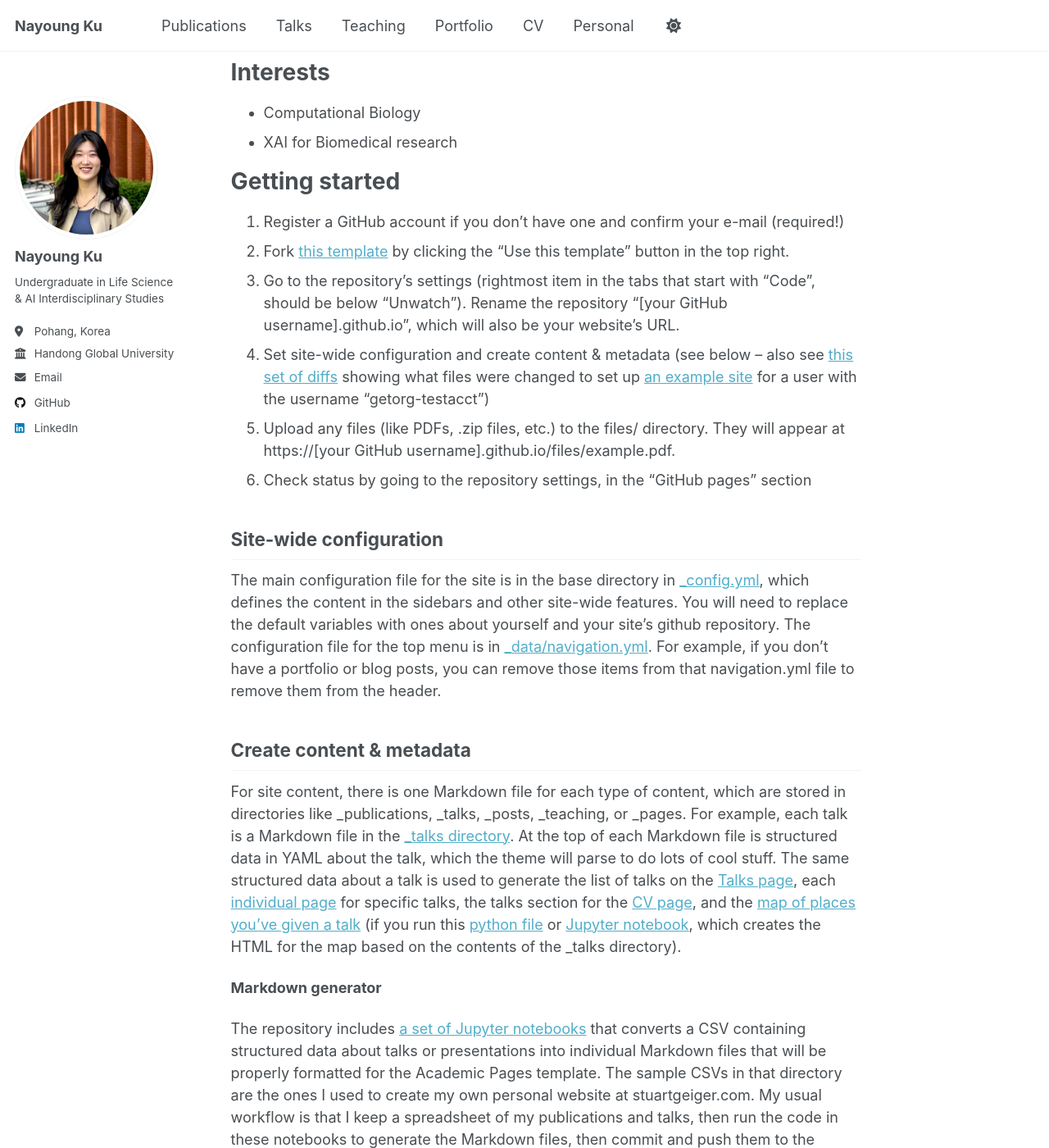
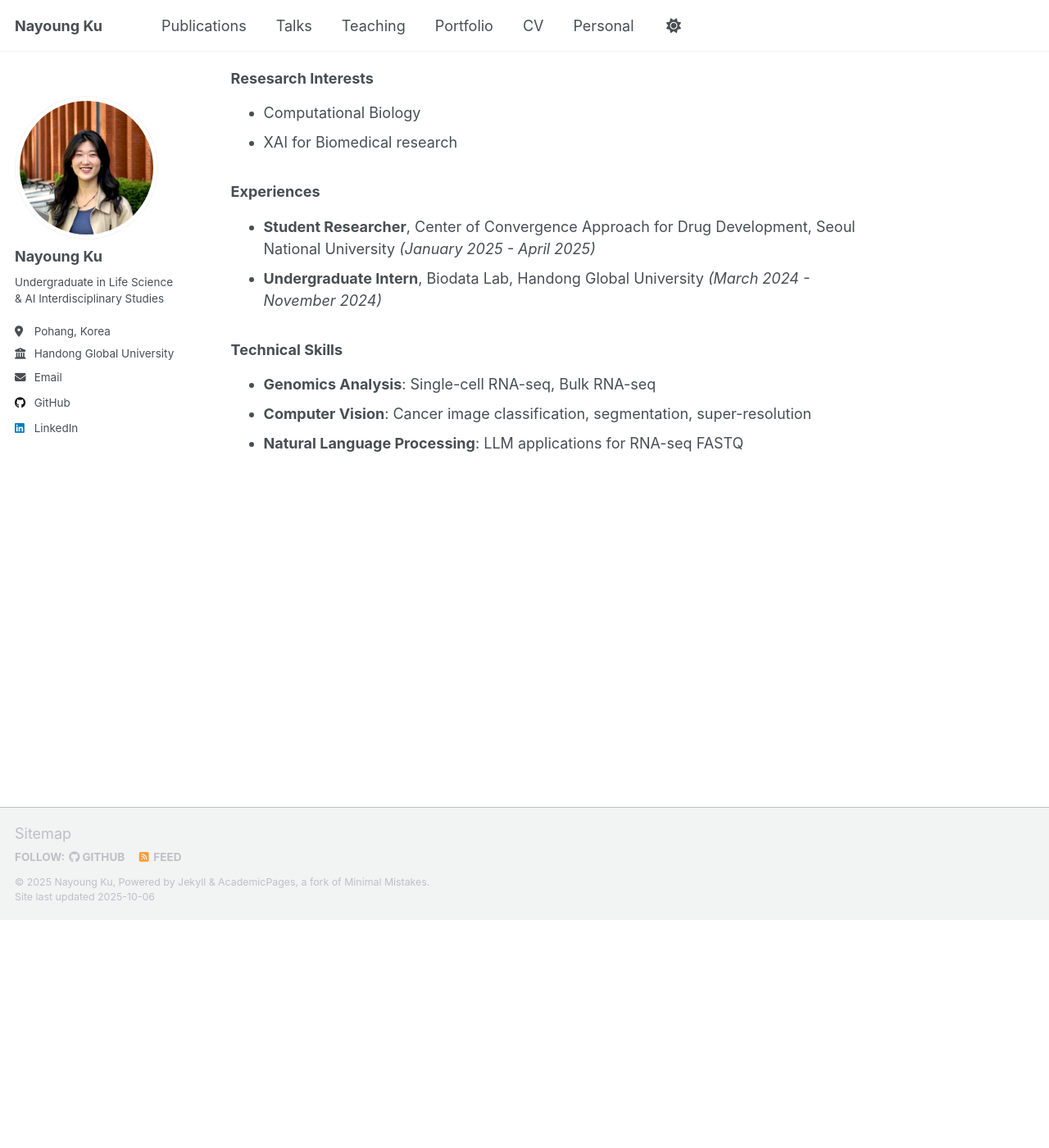
Before and after one commit to nayoungku1/nayoungku1.github.io, a Jekyll site: the page built from _pages/about.md, in a window 1280 px wide and 1400 px high, scrolled down 278 px. Shown: the whole window at 82% size. Built offline with Jekyll 4.4.1, drawn with Linux system fonts in a browser that asks for light colours; a script that is not in the unit is left out; some of the changed text lies outside the part shown.

Commit message:
Edit the contents

```diff
--- a/_pages/about.md
+++ b/_pages/about.md
@@ -12,40 +12,15 @@ I am an undergraduate student at [Handong Global University](https://www.handong
 I love tackling problems from fresh angles: approaching biomedical research like a computer geek, and building AI through the lens of cognitive neuroscience.
 I believe in the power of interdisciplinary areas where the best ideas often emerge.
 
-Interests
-======
+### Resesarch Interests
 * Computational Biology
 * XAI for Biomedical research
 
-Getting started
-======
-1. Register a GitHub account if you don't have one and confirm your e-mail (required!)
-2. Fork [this template](https://github.com/academicpages/academicpages.github.io) by clicking the "Use this template" button in the top right.
-3. Go to the repository's settings (rightmost item in the tabs that start with "Code", should be below "Unwatch"). Rename the repository "[your GitHub username].github.io", which will also be your website's URL.
-4. Set site-wide configuration and create content & metadata (see below -- also see [this set of diffs](http://archive.is/3TPas) showing what files were changed to set up [an example site](https://getorg-testacct.github.io) for a user with the username "getorg-testacct")
-5. Upload any files (like PDFs, .zip files, etc.) to the files/ directory. They will appear at https://[your GitHub username].github.io/files/example.pdf.
-6. Check status by going to the repository settings, in the "GitHub pages" section
+### Experiences
+* **Student Researcher**, Center of Convergence Approach for Drug Development, Seoul National University *(January 2025 - April 2025)*
+* **Undergraduate Intern**, Biodata Lab, Handong Global University *(March 2024 - November 2024)*
 
-Site-wide configuration
-------
-The main configuration file for the site is in the base directory in [_config.yml](https://github.com/academicpages/academicpages.github.io/blob/master/_config.yml), which defines the content in the sidebars and other site-wide features. You will need to replace the default variables with ones about yourself and your site's github repository. The configuration file for the top menu is in [_data/navigation.yml](https://github.com/academicpages/academicpages.github.io/blob/master/_data/navigation.yml). For example, if you don't have a portfolio or blog posts, you can remove those items from that navigation.yml file to remove them from the header.
-
-Create content & metadata
-------
-For site content, there is one Markdown file for each type of content, which are stored in directories like _publications, _talks, _posts, _teaching, or _pages. For example, each talk is a Markdown file in the [_talks directory](https://github.com/academicpages/academicpages.github.io/tree/master/_talks). At the top of each Markdown file is structured data in YAML about the talk, which the theme will parse to do lots of cool stuff. The same structured data about a talk is used to generate the list of talks on the [Talks page](https://academicpages.github.io/talks), each [individual page](https://academicpages.github.io/talks/2012-03-01-talk-1) for specific talks, the talks section for the [CV page](https://academicpages.github.io/cv), and the [map of places you've given a talk](https://academicpages.github.io/talkmap.html) (if you run this [python file](https://github.com/academicpages/academicpages.github.io/blob/master/talkmap.py) or [Jupyter notebook](https://github.com/academicpages/academicpages.github.io/blob/master/talkmap.ipynb), which creates the HTML for the map based on the contents of the _talks directory).
-
-**Markdown generator**
-
-The repository includes [a set of Jupyter notebooks](https://github.com/academicpages/academicpages.github.io/tree/master/markdown_generator
-) that converts a CSV containing structured data about talks or presentations into individual Markdown files that will be properly formatted for the Academic Pages template. The sample CSVs in that directory are the ones I used to create my own personal website at stuartgeiger.com. My usual workflow is that I keep a spreadsheet of my publications and talks, then run the code in these notebooks to generate the Markdown files, then commit and push them to the GitHub repository.
-
-How to edit your site's GitHub repository
-------
-Many people use a git client to create files on their local computer and then push them to GitHub's servers. If you are not familiar with git, you can directly edit these configuration and Markdown files directly in the github.com interface. Navigate to a file (like [this one](https://github.com/academicpages/academicpages.github.io/blob/master/_talks/2012-03-01-talk-1.md) and click the pencil icon in the top right of the content preview (to the right of the "Raw | Blame | History" buttons). You can delete a file by clicking the trashcan icon to the right of the pencil icon. You can also create new files or upload files by navigating to a directory and clicking the "Create new file" or "Upload files" buttons.
-
-Example: editing a Markdown file for a talk
-![Editing a Markdown file for a talk](/images/editing-talk.png)
-
-For more info
-------
-More info about configuring Academic Pages can be found in [the guide](https://academicpages.github.io/markdown/), the [growing wiki](https://github.com/academicpages/academicpages.github.io/wiki), and you can always [ask a question on GitHub](https://github.com/academicpages/academicpages.github.io/discussions). The [guides for the Minimal Mistakes theme](https://mmistakes.github.io/minimal-mistakes/docs/configuration/) (which this theme was forked from) might also be helpful.
+### Technical Skills
+* **Genomics Analysis**: Single-cell RNA-seq, Bulk RNA-seq
+* **Computer Vision**: Cancer image classification, segmentation, super-resolution
+* **Natural Language Processing**: LLM applications for RNA-seq FASTQ
```
Also changed, not shown: other parts of _pages/about.md (+1 -1 lines).
